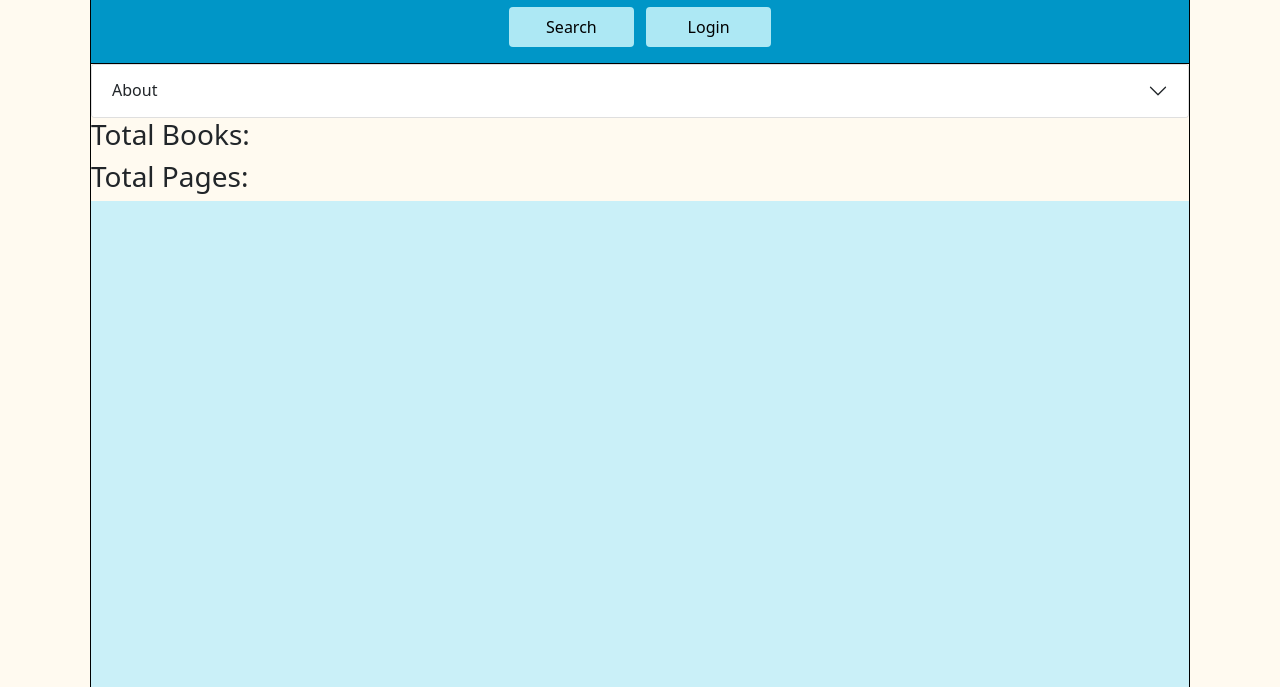
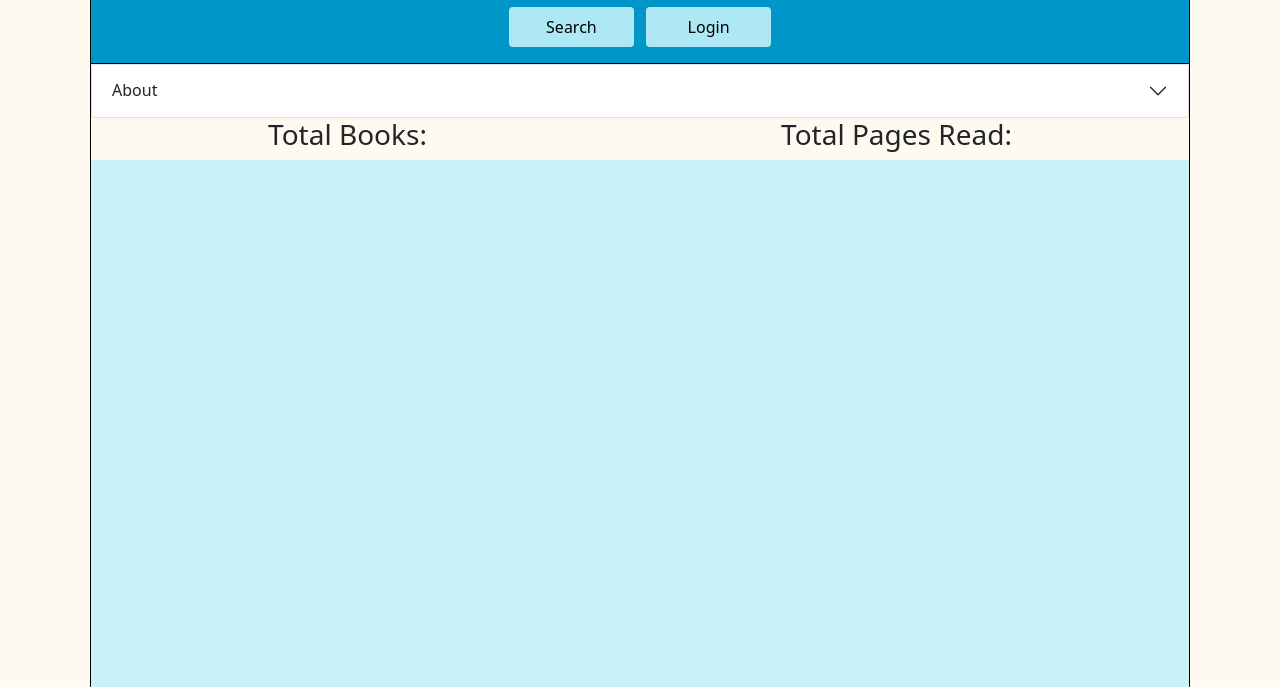
Before and after one commit to ggroshansii/js-firebase-library-app, a website: page public/index.html in a window 1280 px wide. Shown: the part 113-800 px from the top of the page. Drawn offline with nearby package versions, Linux system fonts and the light colour scheme; some packages are replaced by stand-ins of ours.

Commit message:
added flexbox to user stats container

```diff
--- a/public/index.html
+++ b/public/index.html
@@ -172,7 +172,7 @@
             </div>
             <div class="display-user-stats-container">
                 <h3>Total Books: <span class="total-books-stat"></span></h3>
-                <h3>Total Pages: <span class="total-pages-stat"></span></h3>
+                <h3>Total Pages Read: <span class="total-pages-stat"></span></h3>
             </div>
             <div class="primary-content-flex-container">
                 <main class="main-container">
--- a/public/style.css
+++ b/public/style.css
@@ -232,3 +232,8 @@ nav {
    .search-btn:hover {
        background-color: #0077b6;
    }
+
+.display-user-stats-container {
+    display: flex;
+    justify-content: space-around;
+}
```
Also changed, not shown: 1 other file.
